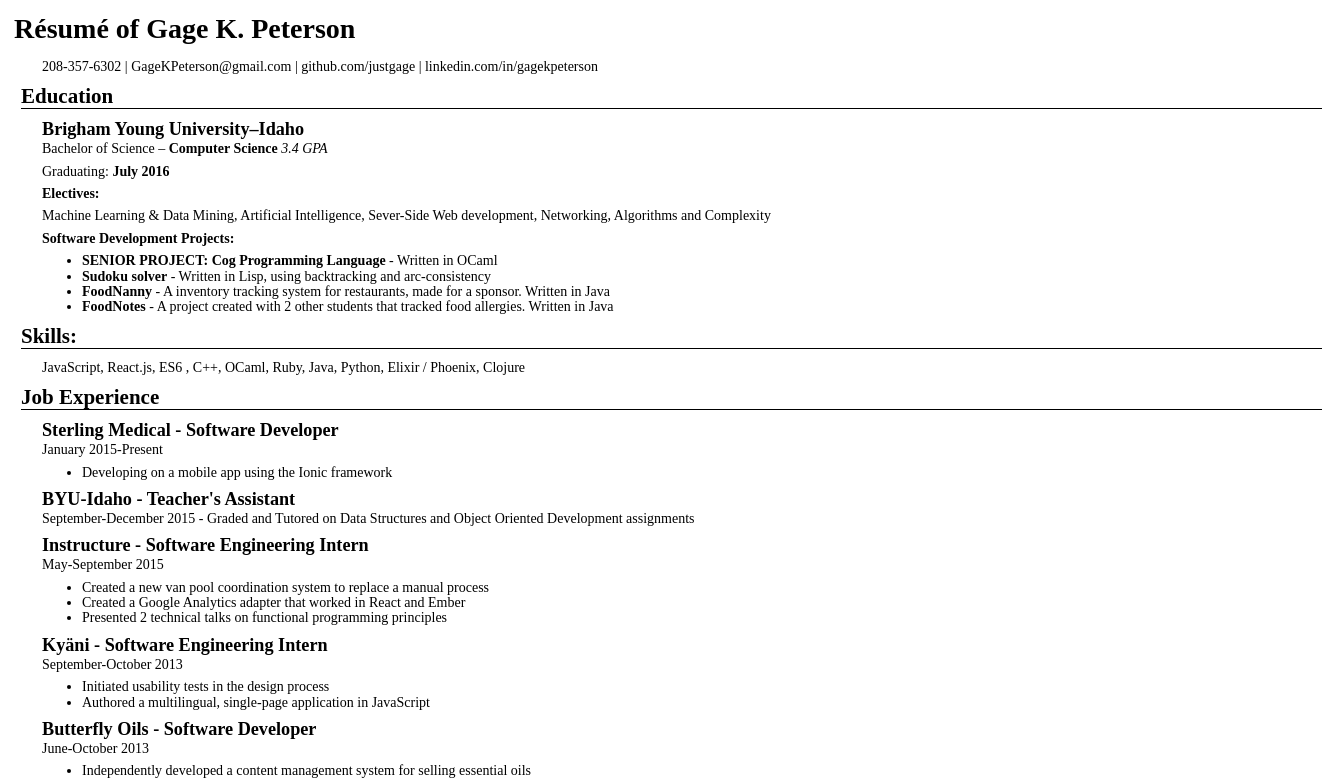
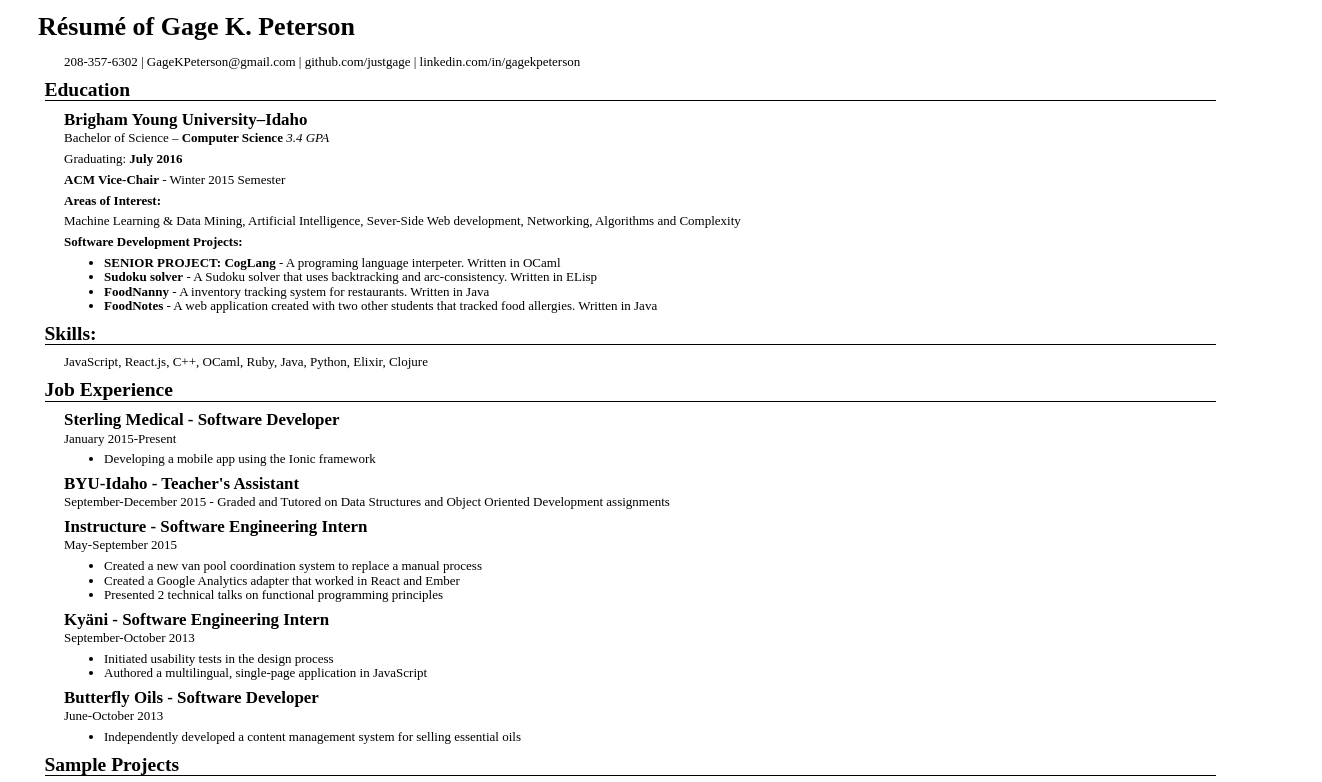
Before and after one commit to justgage/resume, a plain HTML site: page index.html in a window 1280 px wide. Shown: the top 782 px of the page, 1322 px wide, since content can reach past the window. Drawn offline with Linux system fonts and the light colour scheme.

Commit message:
Last few fixes

```diff
--- a/index.html
+++ b/index.html
@@ -20,22 +20,23 @@ document.write('<a h'+'ref'+'="ma'+'ilto'+':'+e+'" clas'+'s="em' + 'ail">'+'&#x4
 <h3 id="brigham-young-universityidaho">Brigham Young University–Idaho</h3>
 <p>Bachelor of Science – <strong>Computer Science</strong> <em>3.4 GPA</em></p>
 <p>Graduating: <strong>July 2016</strong></p>
-<h4 id="electives">Electives:</h4>
+<p><strong>ACM Vice-Chair</strong> - Winter 2015 Semester</p>
+<h4 id="areas-of-interest">Areas of Interest:</h4>
 <p>Machine Learning &amp; Data Mining, Artificial Intelligence, Sever-Side Web development, Networking, Algorithms and Complexity</p>
 <h4 id="software-development-projects">Software Development Projects:</h4>
 <ul>
-<li><a href="https://github.com/justgage/cog-lang"><strong>SENIOR PROJECT: Cog Programming Language</strong></a> - Written in OCaml</li>
-<li><a href="https://github.com/justgage/AI/tree/master/project1"><strong>Sudoku solver</strong></a> - Written in Lisp, using backtracking and arc-consistency</li>
-<li><a href="https://bitbucket.org/teamfood/foodnanny"><strong>FoodNanny</strong></a> - A inventory tracking system for restaurants, made for a sponsor. Written in Java</li>
-<li><a href="https://github.com/justgage/FoodNotes"><strong>FoodNotes</strong></a> - A project created with 2 other students that tracked food allergies. Written in Java</li>
+<li><a href="https://github.com/justgage/cog-lang"><strong>SENIOR PROJECT: CogLang</strong></a> - A programing language interpeter. Written in OCaml</li>
+<li><a href="https://github.com/justgage/AI/tree/master/project1"><strong>Sudoku solver</strong></a> - A Sudoku solver that uses backtracking and arc-consistency. Written in ELisp</li>
+<li><a href="https://bitbucket.org/teamfood/foodnanny"><strong>FoodNanny</strong></a> - A inventory tracking system for restaurants. Written in Java</li>
+<li><a href="https://github.com/justgage/FoodNotes"><strong>FoodNotes</strong></a> - A web application created with two other students that tracked food allergies. Written in Java</li>
 </ul>
 <h2 id="skills">Skills:</h2>
-<p>JavaScript, React.js, ES6 , C++, OCaml, Ruby, Java, Python, Elixir / Phoenix, Clojure</p>
+<p>JavaScript, React.js, C++, OCaml, Ruby, Java, Python, Elixir, Clojure</p>
 <h2 id="job-experience">Job Experience</h2>
 <h3 id="sterling-medical---software-developer">Sterling Medical - Software Developer</h3>
 <p>January 2015-Present</p>
 <ul>
-<li>Developing on a mobile app using the Ionic framework</li>
+<li>Developing a mobile app using the Ionic framework</li>
 </ul>
 <h3 id="byu-idaho---teachers-assistant">BYU-Idaho - Teacher's Assistant</h3>
 <p>September-December 2015 - Graded and Tutored on Data Structures and Object Oriented Development assignments</p>
--- a/style.css
+++ b/style.css
@@ -1,12 +1,12 @@
 * {
    font-family:serif;
-   font-size:14px;
+   font-size:13px;
    line-height: 1.1em;
 }
 
 body {
-   width: 100%;
-   margin: 0 3em;
+   width: 90%;
+   margin: 0 5%;
 }
 
 h1, h2, h3, h4 {
```
Also changed, not shown: resume-in-many-formats/GageKPetersonsResume.html (+8 -7 lines), 6 other files.
